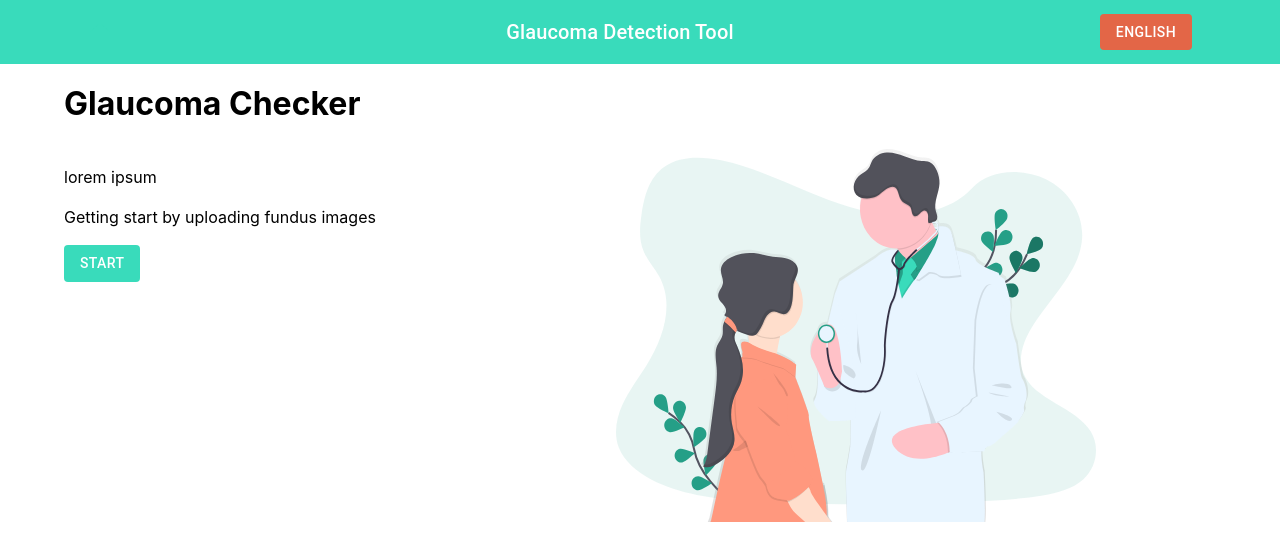
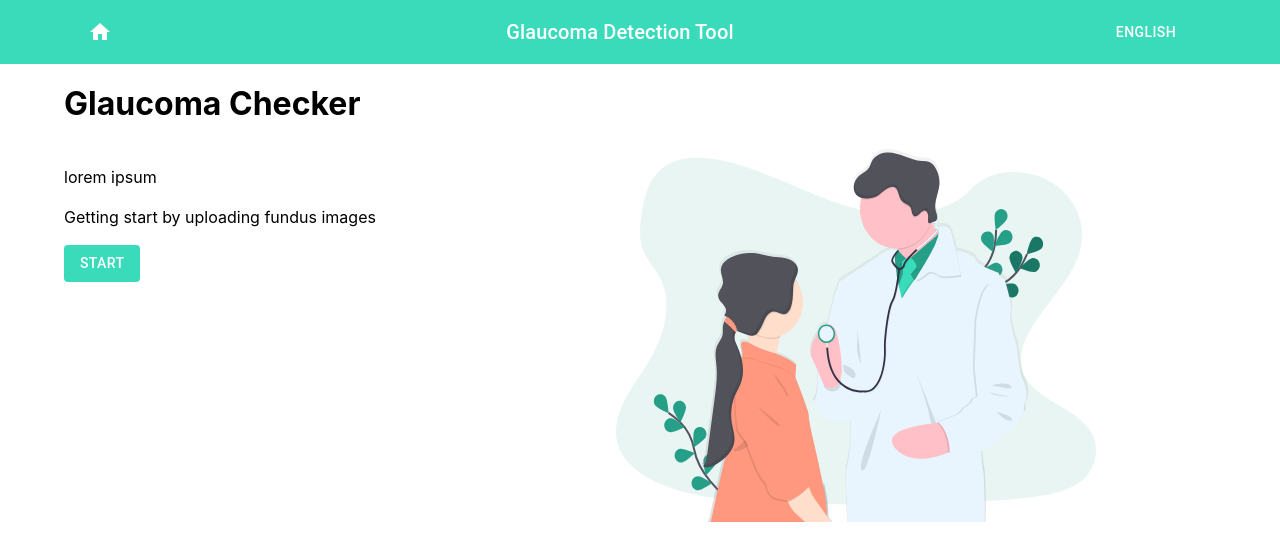
Before and after one commit to Panoj-k/GlaucomaFrontend, a React (Vite) app: page / in a window 1280 px wide. Shown: the top 560 px of the page. Built offline with nearby package versions, Linux system fonts and the light colour scheme.

Commit message:
fix home icon missing

```diff
--- a/src/components/header/HeaderBar.tsx
+++ b/src/components/header/HeaderBar.tsx
@@ -69,7 +69,7 @@ export default function MenuAppBar() {
                 sx={{ mr: 2 }}
                 onClick={handleHomeClick}
               >
-                <HomeIcon />
+                <HomeIcon sx={{ color: "#FFFFFF" }} />
               </IconButton>
               <Typography
                 variant="h6"
@@ -88,8 +88,9 @@ export default function MenuAppBar() {
                   aria-controls="menu-appbar"
                   aria-haspopup="true"
                   onClick={handleLanguageButtonClick}
-                  color="secondary"
+                  //color="secondary"
                   id="authentication-button"
+                  sx={{ color: "#FFFFFF" }}
                 >
                   {t("currentLanguage")}
                 </Button>
```
